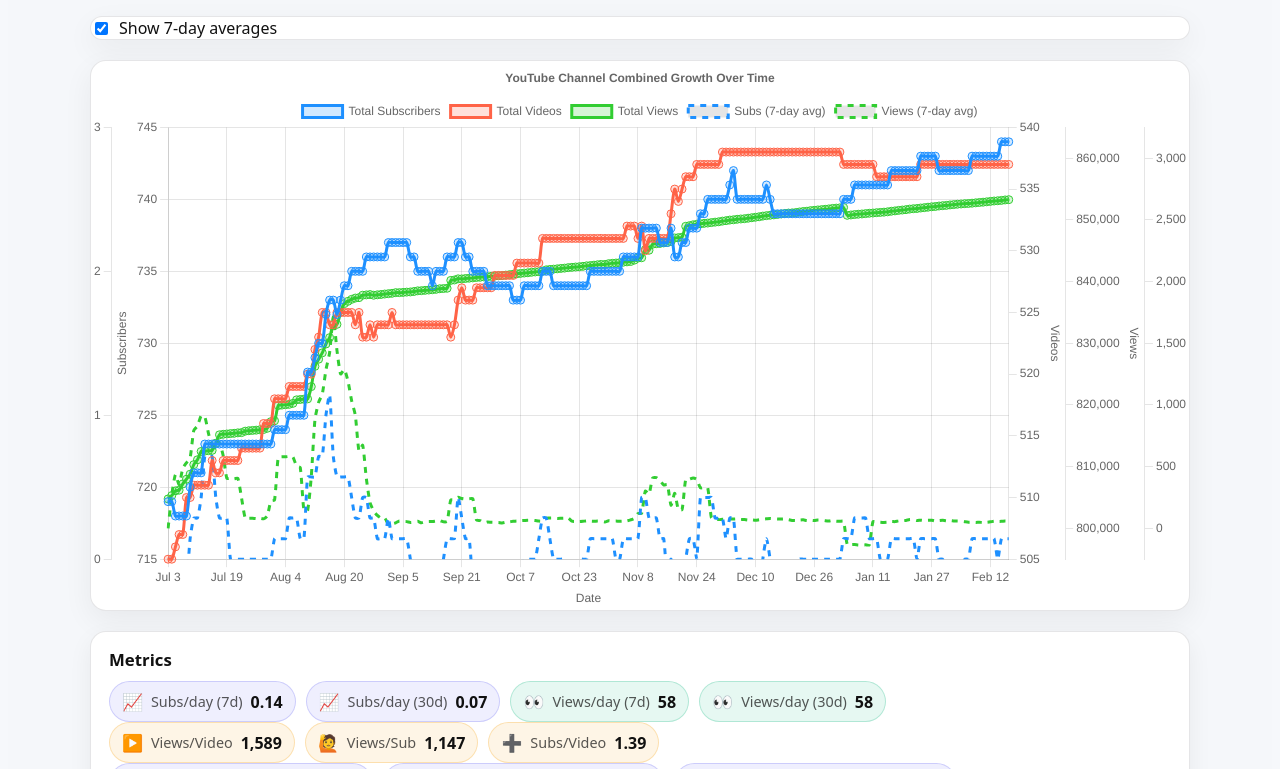
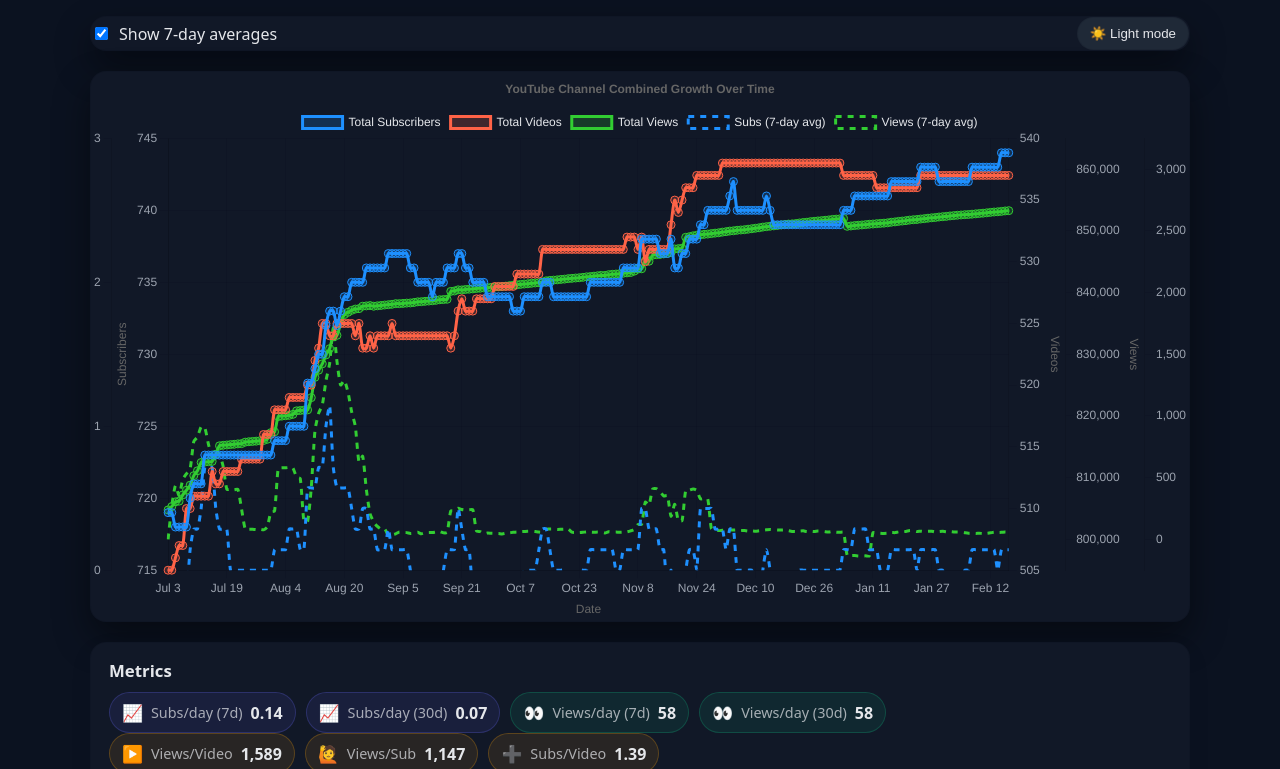
Before and after one commit to uxillary/automated, a plain HTML site: page docs/index.html in a window 1280 px wide. Shown: the part 120-889 px from the top of the page. Drawn offline with nearby package versions, Linux system fonts and the light colour scheme.

Commit message:
Add default dark mode with light mode toggle

```diff
--- a/docs/css/modern-stats.css
+++ b/docs/css/modern-stats.css
@@ -1,5 +1,20 @@
-/* Design tokens */
+/* Design tokens (dark by default) */
 :root{
+  --bg:#0b1220;
+  --fg:#e5e7eb;
+  --muted:#9ca3af;
+  --card:#111827;
+  --border:rgba(148,163,184,.24);
+  --shadow:0 16px 36px rgba(0,0,0,.45);
+  --pill:#1f2937;
+  --table-head:#1e293b;
+  --table-total:#1b314f;
+  --radius:16px;
+  --gap:16px;
+  --container:1100px;
+}
+
+:root[data-theme='light']{
   --bg:#f6f8fb;
   --fg:#0f172a;
   --muted:#6b7280;
@@ -7,9 +22,8 @@
   --border:rgba(15,23,42,.08);
   --shadow:0 10px 30px rgba(2,6,23,.06);
   --pill:#f1f5f9;
-  --radius:16px;
-  --gap:16px;
-  --container:1100px;
+  --table-head:#f1f5f9;
+  --table-total:#edf6ff;
 }
 
 html,body{background:var(--bg);color:var(--fg);font-family:ui-sans-serif, system-ui, -apple-system, "Segoe UI", Roboto, "Helvetica Neue", Arial}
@@ -26,8 +40,8 @@ html,body{background:var(--bg);color:var(--fg);font-family:ui-sans-serif, system
 
 /* Table polish */
 #statsTable{border-radius:12px;overflow:hidden}
-#statsTable thead th{background:#f1f5f9}
-#statsTable tbody tr:last-child{background:#edf6ff;font-weight:700}
+#statsTable thead th{background:var(--table-head)}
+#statsTable tbody tr:last-child{background:var(--table-total);font-weight:700}
 
 /* Pills used by both cards */
 .pills{display:flex;flex-wrap:wrap;gap:10px}
--- a/docs/css/stats.css
+++ b/docs/css/stats.css
@@ -1,5 +1,17 @@
 /* Site tokens */
 :root{
+  --bg:#0b1220;
+  --fg:#e5e7eb;
+  --muted:#9ca3af;
+  --card-bg:#111827;
+  --card-fg:#e5e7eb;
+  --pill-bg:#1f2937;
+  --pill-fg:#e5e7eb;
+  --border:rgba(148,163,184,.24);
+  --shadow:0 16px 36px rgba(0,0,0,.45);
+}
+
+:root[data-theme='light']{
   --bg:#f5f7fa;
   --fg:#111;
   --muted:#6b7280;
@@ -11,9 +23,9 @@
   --shadow:0 8px 24px rgba(0,0,0,.06);
 }
 
-/* Force light look for cards regardless of OS dark mode */
+/* Theme look driven by data-theme attribute */
 html,body{background:var(--bg)}
-body{color:var(--fg); color-scheme: light;}
+body{color:var(--fg);}
 
 /* Layout helpers */
 .container{max-width:1100px;margin:0 auto;}
--- a/docs/index.html
+++ b/docs/index.html
@@ -10,9 +10,9 @@
   <style>
     body {
       font-family: system-ui, sans-serif;
-      background: #f5f7fa;
+      background: var(--bg);
       padding: 2rem;
-      color: #222;
+      color: var(--fg);
     }
     h1 {
       text-align: center;
@@ -21,17 +21,17 @@
     table {
       width: 100%;
       border-collapse: collapse;
-      background: #fff;
-      box-shadow: 0 0 10px rgba(0,0,0,0.1);
+      background: var(--card-bg);
+      box-shadow: var(--shadow);
       margin-top: 3rem;
     }
     th, td {
       padding: 1rem;
       text-align: left;
-      border-bottom: 1px solid #eee;
+      border-bottom: 1px solid var(--border);
     }
     th {
-      background: #f0f0f0;
+      background: var(--table-head);
     }
     .channel {
       font-weight: bold;
@@ -41,7 +41,18 @@
     }
     .totals {
       font-weight: bold;
-      background: #e8f4ff;
+      background: var(--table-total);
+    }
+    .spacer {
+      flex: 1;
+    }
+    .theme-toggle {
+      border: 1px solid var(--border);
+      background: var(--pill-bg);
+      color: var(--fg);
+      border-radius: 999px;
+      padding: 8px 12px;
+      cursor: pointer;
     }
     canvas {
       max-width: 100%;
@@ -56,6 +67,8 @@
       <label style="display:flex;align-items:center;gap:8px">
         <input type="checkbox" id="maToggle" checked> <span>Show 7‑day averages</span>
       </label>
+      <span class="spacer"></span>
+      <button type="button" id="themeToggle" class="theme-toggle" aria-label="Toggle color theme">☀️ Light mode</button>
     </div>
   </div>
 
@@ -171,6 +184,16 @@ async function drawChart() {
   const viewsMin = Math.min(...viewsData);
 
   const ctx = document.getElementById('growthChart').getContext('2d');
+  const getChartColors = () => {
+    const style = getComputedStyle(document.documentElement);
+    return {
+      fg: style.getPropertyValue('--fg').trim() || '#e5e7eb',
+      muted: style.getPropertyValue('--muted').trim() || '#9ca3af',
+      border: style.getPropertyValue('--border').trim() || 'rgba(148,163,184,.24)'
+    };
+  };
+  const chartColors = getChartColors();
+
   const chart = new Chart(ctx, {
     type: 'line',
     data: {
@@ -227,11 +250,14 @@ async function drawChart() {
     },
     options: {
       responsive: true,
+      color: chartColors.fg,
       scales: {
         y_subs: {
           type: 'linear',
           position: 'left',
           title: { display: true, text: 'Subscribers' },
+          ticks: { color: chartColors.muted },
+          grid: { color: chartColors.border },
           beginAtZero: false,
           suggestedMin: subsMin
         },
@@ -239,25 +265,27 @@ async function drawChart() {
           type: 'linear',
           position: 'right',
           title: { display: true, text: 'Videos' },
+          ticks: { color: chartColors.muted },
           beginAtZero: false,
           suggestedMin: vidsMin,
-          grid: { drawOnChartArea: false }
+          grid: { drawOnChartArea: false, color: chartColors.border }
         },
         y_views: {
           type: 'linear',
           position: 'right',
           offset: true,
           title: { display: true, text: 'Views' },
+          ticks: { color: chartColors.muted },
           beginAtZero: false,
           suggestedMin: viewsMin,
-          grid: { drawOnChartArea: false }
+          grid: { drawOnChartArea: false, color: chartColors.border }
         },
         y_subs_avg: {
           type: 'linear',
           position: 'left',
           display: true,
-          grid: { drawOnChartArea: false },
-          ticks: { stepSize: 1 },
+          grid: { drawOnChartArea: false, color: chartColors.border },
+          ticks: { stepSize: 1, color: chartColors.muted },
           min: 0,
           suggestedMax: 3,
           title: { display: false }
@@ -267,15 +295,16 @@ async function drawChart() {
           position: 'right',
           display: true,
           offset: true,
-          grid: { drawOnChartArea: false },
-          ticks: { stepSize: 500 },
+          grid: { drawOnChartArea: false, color: chartColors.border },
+          ticks: { stepSize: 500, color: chartColors.muted },
           min: 0,
           suggestedMax: 3000,
           title: { display: false }
         },
         x: {
           title: { display: true, text: 'Date' },
-          ticks: { maxRotation: 0, autoSkip: true, maxTicksLimit: 15 }
+          ticks: { maxRotation: 0, autoSkip: true, maxTicksLimit: 15, color: chartColors.muted },
+          grid: { color: chartColors.border }
         }
       },
       plugins: {
@@ -299,6 +328,42 @@ drawChart();
   <script src="/js/yt-overlays.js"></script>
 
   <script>
+    (function() {
+      const root = document.documentElement;
+      const btn = document.getElementById('themeToggle');
+      if (!btn) return;
+
+      const setTheme = (theme) => {
+        root.setAttribute('data-theme', theme);
+        btn.textContent = theme === 'dark' ? '☀️ Light mode' : '🌙 Dark mode';
+      };
+
+      const updateChartTheme = () => {
+        const c = window.ytChart;
+        if (!c) return;
+        const style = getComputedStyle(root);
+        const fg = style.getPropertyValue('--fg').trim();
+        const muted = style.getPropertyValue('--muted').trim();
+        const border = style.getPropertyValue('--border').trim();
+        c.options.color = fg;
+        Object.values(c.options.scales || {}).forEach(scale => {
+          if (scale.ticks) scale.ticks.color = muted;
+          if (scale.grid) scale.grid.color = border;
+        });
+        c.update('none');
+      };
+
+      setTheme('dark');
+      btn.addEventListener('click', () => {
+        const next = root.getAttribute('data-theme') === 'dark' ? 'light' : 'dark';
+        setTheme(next);
+        updateChartTheme();
+      });
+
+      // Chart builds asynchronously.
+      setTimeout(updateChartTheme, 250);
+    })();
+
     // If ytChart and overlays are present, allow toggling the two averaged datasets
     (function(){
       const cb = document.getElementById('maToggle');
```
